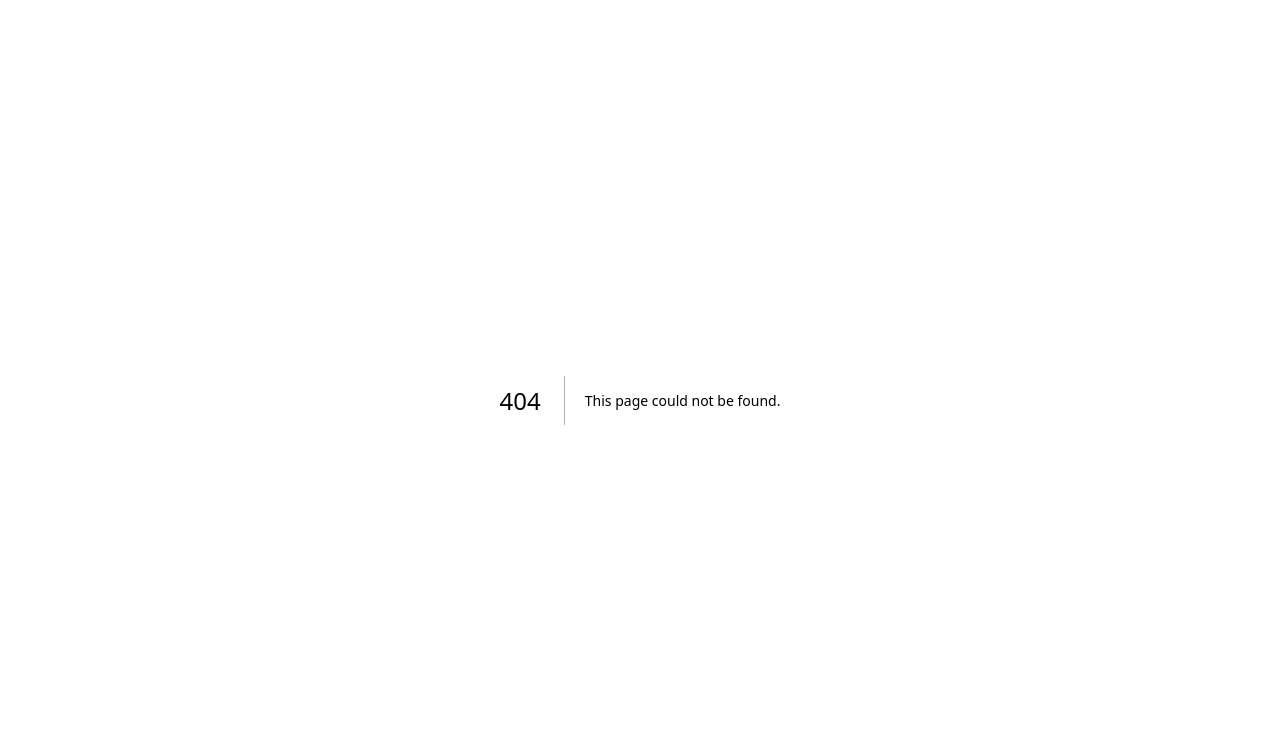
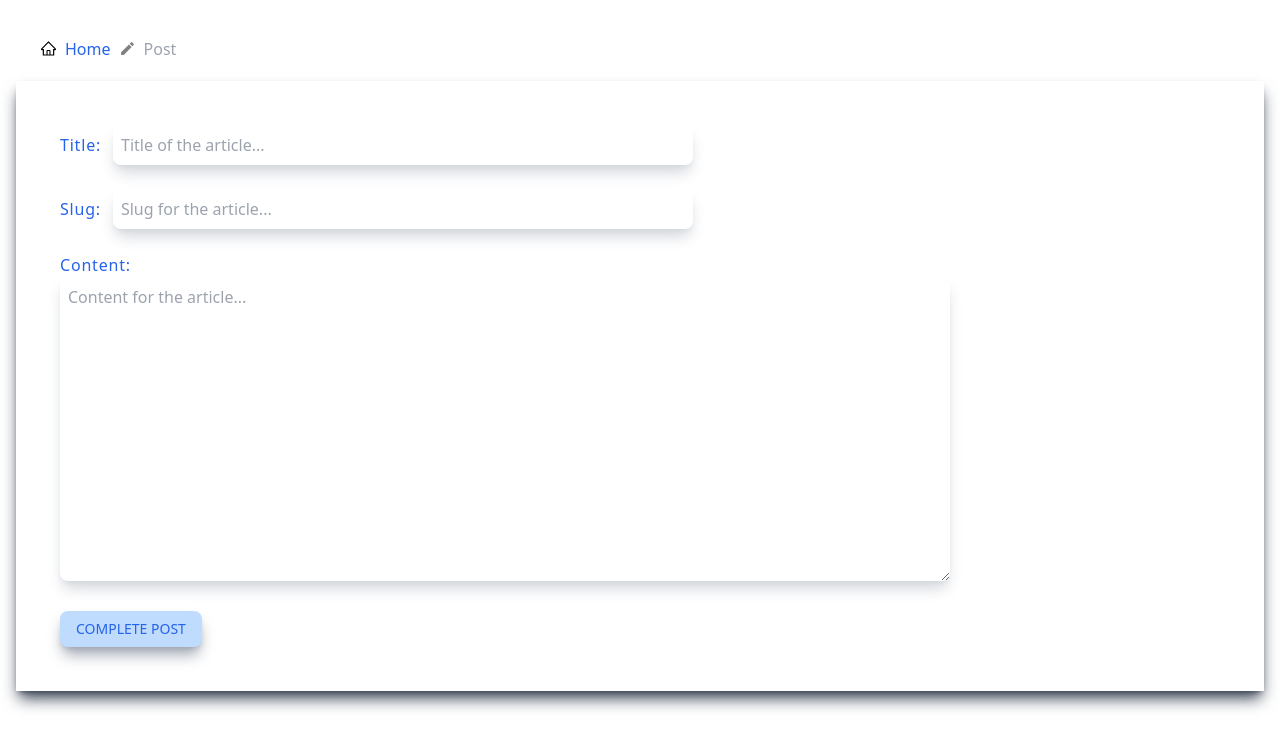
Before and after one commit to MichaelKleyman/fullstack-news-application, a Next.js app in the folder Practice-projects/news-application/client/: page /post in a window 1280 px wide. Before the commit this address had no page. Shown: the top 748 px of the page. Built offline with nearby package versions, Linux system fonts and the light colour scheme.

Commit message:
setup UI for the post component form

```diff
--- /dev/null
+++ b/Practice-projects/news-application/client/app/post/page.js
@@ -0,0 +1,58 @@
+import React, { useState } from 'react';
+import Link from 'next/link';
+import { AiOutlineHome } from 'react-icons/ai';
+import { MdCreate } from 'react-icons/md';
+
+export default function page() {
+  return (
+    <div className='p-4'>
+      <div aria-label='breadcrumb' className='p-4 flex'>
+        <Link
+          href='/'
+          className='text-blue-600 hover:underline flex items-center hover:scale-110 duration-300'
+        >
+          <AiOutlineHome color='black' size={33} className='p-2' />
+          Home
+        </Link>
+        <div className='flex items-center text-gray-400'>
+          <MdCreate color='grey' size={33} className='p-2' />
+          Post
+        </div>
+      </div>
+      <div className='p-5 shadow-lg shadow-gray-700 w-full'>
+        <div className='m-6'>
+          <label className='mr-3 tracking-wider text-blue-600'>Title:</label>
+          <input
+            type='text'
+            placeholder='Title of the article...'
+            className='shadow-lg shadow-gray-300 rounded-lg p-2 w-2/4'
+          />
+        </div>
+        <div className='m-6'>
+          <label className='mr-3 tracking-wider text-blue-600'>Slug:</label>
+          <input
+            type='text'
+            placeholder='Slug for the article...'
+            className='shadow-lg shadow-gray-300 rounded-lg p-2 w-2/4'
+          />
+        </div>
+        <div className='m-6'>
+          <div>
+            <label className='tracking-wider text-blue-600'>Content:</label>
+          </div>
+          <textarea
+            rows='12'
+            cols='93'
+            placeholder='Content for the article...'
+            className='shadow-lg shadow-gray-300 rounded-lg p-2'
+          ></textarea>
+        </div>
+        <div className='m-6'>
+          <button className='bg-blue-200 px-4 py-2 rounded-lg shadow-lg shadow-gray-400 uppercase text-sm duration-300 hover:scale-110 text-blue-600'>
+            Complete Post
+          </button>
+        </div>
+      </div>
+    </div>
+  );
+}
--- a/Practice-projects/news-application/client/components/page.js
+++ b/Practice-projects/news-application/client/components/page.js
@@ -2,9 +2,16 @@ import React from 'react';
 import Link from 'next/link';
 
 const Page = ({ articles }) => {
+  const handlePost = () => {};
+
   return (
     <div className='p-4'>
       <div className='text-3xl'>All Articles</div>
+      <Link href='/post'>
+        <button className='m-4 bg-blue-200 px-4 py-2 rounded-lg shadow-lg shadow-gray-400 uppercase text-sm duration-300 hover:scale-110 text-blue-600'>
+          Post
+        </button>
+      </Link>
       <div
         className={`${
           articles.statusCode
```
